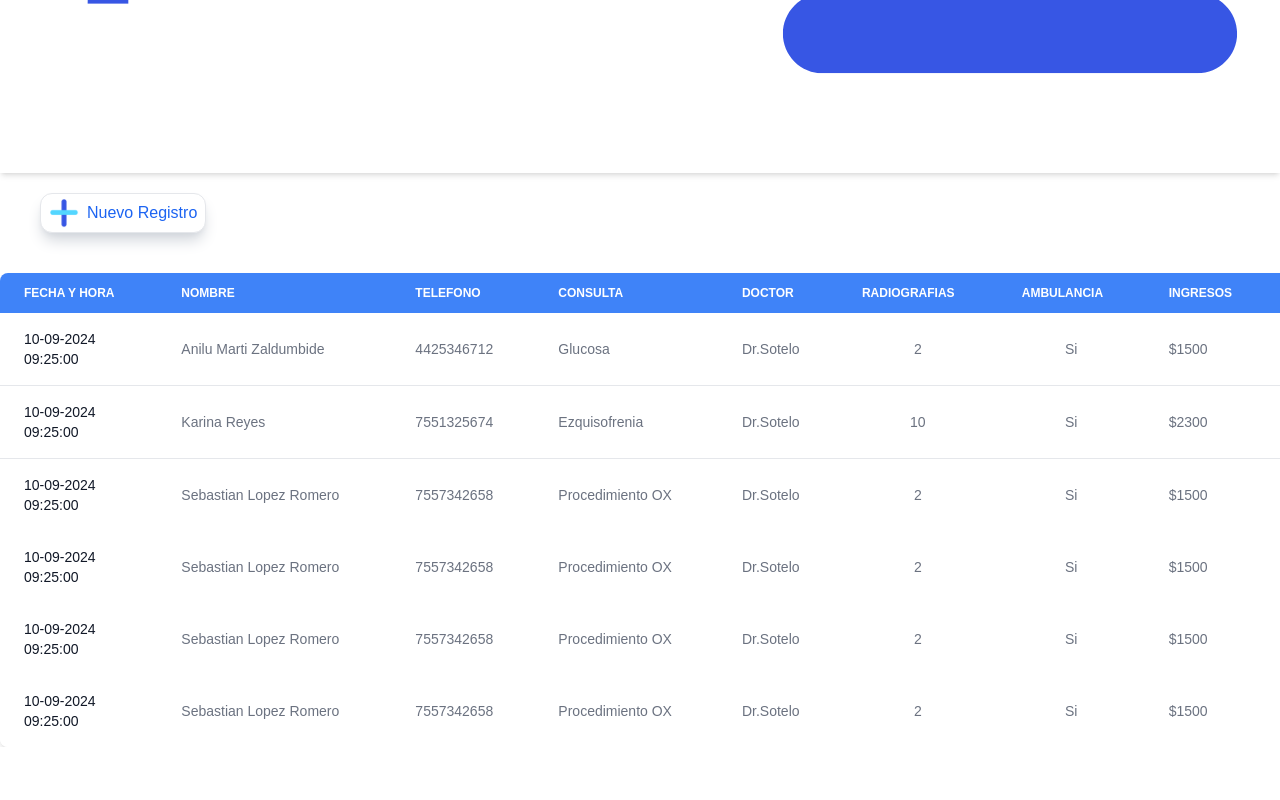
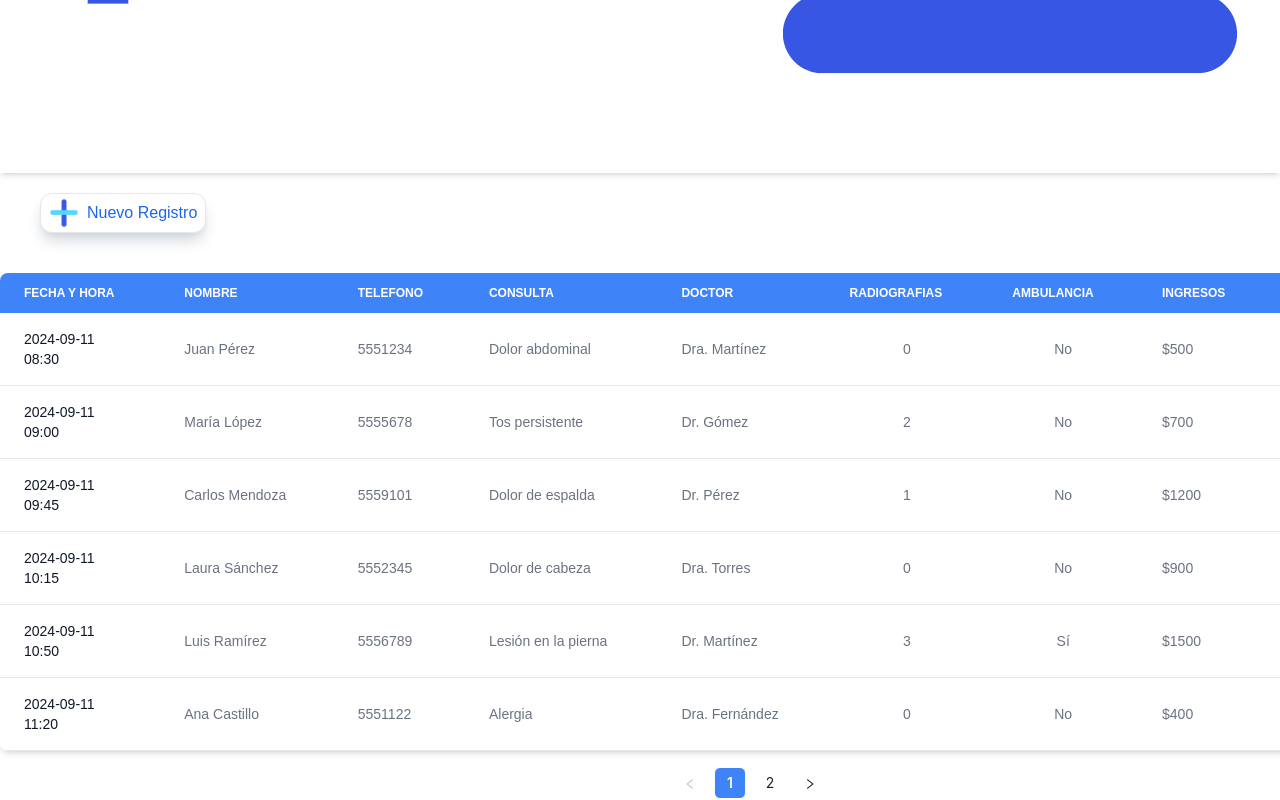
Before and after one commit to SROSWALDO/clinica, a Next.js app: page / in a window 1280 px wide. Shown: the part 327-1127 px from the top of the page. Before the commit the page ends 1074 px from the top, so only its background shows below. Built offline with nearby package versions, Linux system fonts and the light colour scheme.

Commit message:
add pagination

```diff
--- a/package.json
+++ b/package.json
@@ -9,6 +9,7 @@
     "lint": "next lint"
   },
   "dependencies": {
+    "antd": "^5.20.6",
     "clinica": "file:",
     "flowbite-react": "^0.10.1",
     "next": "14.2.9",
--- a/src/Components/Formulario.jsx
+++ b/src/Components/Formulario.jsx
@@ -1,4 +1,4 @@
-import React, { useEffect, useRef } from 'react';
+import React, { useEffect, useRef } from "react";
 
 const Formulario = ({ id, onClose }) => {
   const modalRef = useRef(null);
@@ -10,9 +10,9 @@ const Formulario = ({ id, onClose }) => {
       }
     };
 
-    document.addEventListener('mousedown', handleClickOutside);
+    document.addEventListener("mousedown", handleClickOutside);
     return () => {
-      document.removeEventListener('mousedown', handleClickOutside);
+      document.removeEventListener("mousedown", handleClickOutside);
     };
   }, [onClose]);
 
--- /dev/null
+++ b/src/api.json
@@ -0,0 +1,122 @@
+[
+    {
+      "Fecha": "2024-09-11",
+      "Hora": "08:30",
+      "Nombre": "Juan Pérez",
+      "Telefono": 5551234,
+      "Consulta": "Dolor abdominal",
+      "Doctor": "Dra. Martínez",
+      "Radiografias": 0,
+      "Ambulancia": "No",
+      "Ingresos": 500,
+      "Egresos": 50
+    },
+    {
+      "Fecha": "2024-09-11",
+      "Hora": "09:00",
+      "Nombre": "María López",
+      "Telefono": 5555678,
+      "Consulta": "Tos persistente",
+      "Doctor": "Dr. Gómez",
+      "Radiografias": 2,
+      "Ambulancia": "No",
+      "Ingresos": 700,
+      "Egresos": 60
+    },
+    {
+      "Fecha": "2024-09-11",
+      "Hora": "09:45",
+      "Nombre": "Carlos Mendoza",
+      "Telefono": 5559101,
+      "Consulta": "Dolor de espalda",
+      "Doctor": "Dr. Pérez",
+      "Radiografias": 1,
+      "Ambulancia": "No",
+      "Ingresos": 1200,
+      "Egresos": 80
+    },
+    {
+      "Fecha": "2024-09-11",
+      "Hora": "10:15",
+      "Nombre": "Laura Sánchez",
+      "Telefono": 5552345,
+      "Consulta": "Dolor de cabeza",
+      "Doctor": "Dra. Torres",
+      "Radiografias": 0,
+      "Ambulancia": "No",
+      "Ingresos": 900,
+      "Egresos": 55
+    },
+    {
+      "Fecha": "2024-09-11",
+      "Hora": "10:50",
+      "Nombre": "Luis Ramírez",
+      "Telefono": 5556789,
+      "Consulta": "Lesión en la pierna",
+      "Doctor": "Dr. Martínez",
+      "Radiografias": 3,
+      "Ambulancia": "Sí",
+      "Ingresos": 1500,
+      "Egresos": 90
+    },
+    {
+      "Fecha": "2024-09-11",
+      "Hora": "11:20",
+      "Nombre": "Ana Castillo",
+      "Telefono": 5551122,
+      "Consulta": "Alergia",
+      "Doctor": "Dra. Fernández",
+      "Radiografias": 0,
+      "Ambulancia": "No",
+      "Ingresos": 400,
+      "Egresos": 30
+    },
+    {
+      "Fecha": "2024-09-11",
+      "Hora": "11:50",
+      "Nombre": "Pedro García",
+      "Telefono": 5553344,
+      "Consulta": "Fractura de brazo",
+      "Doctor": "Dr. Ruiz",
+      "Radiografias": 2,
+      "Ambulancia": "Sí",
+      "Ingresos": 2000,
+      "Egresos": 120
+    },
+    {
+      "Fecha": "2024-09-11",
+      "Hora": "12:15",
+      "Nombre": "Sofía Romero",
+      "Telefono": 5555566,
+      "Consulta": "Problemas respiratorios",
+      "Doctor": "Dra. Méndez",
+      "Radiografias": 0,
+      "Ambulancia": "No",
+      "Ingresos": 1300,
+      "Egresos": 85
+    },
+    {
+      "Fecha": "2024-09-11",
+      "Hora": "12:45",
+      "Nombre": "Miguel Torres",
+      "Telefono": 5557788,
+      "Consulta": "Dolor en el pecho",
+      "Doctor": "Dr. Rodríguez",
+      "Radiografias": 1,
+      "Ambulancia": "Sí",
+      "Ingresos": 2500,
+      "Egresos": 150
+    },
+    {
+      "Fecha": "2024-09-11",
+      "Hora": "13:10",
+      "Nombre": "Elena Vargas",
+      "Telefono": 5559900,
+      "Consulta": "Mareos",
+      "Doctor": "Dra. López",
+      "Radiografias": 0,
+      "Ambulancia": "No",
+      "Ingresos": 600,
+      "Egresos": 40
+    }
+  ]
--- a/src/app/globals.css
+++ b/src/app/globals.css
@@ -4,3 +4,12 @@
 
 @import url('https://fonts.googleapis.com/css2?family=Poppins:ital,wght@0,100;0,200;0,300;0,400;0,500;0,600;0,700;0,800;0,900;1,100;1,200;1,300;1,400;1,500;1,600;1,700;1,800;1,900&display=swap');
 @import 'flowbite';
+
+.ant-pagination-item-active {
+    background-color: #3F83F8 !important; /* Cambia a tu color deseado */
+    border-color: #ffffff !important; /* Cambia el color del borde si lo deseas */
+  }
+
+  .ant-pagination-item-active a {
+    color: white !important; /* Cambia el color del texto si es necesario */
+  }
--- a/src/app/page.js
+++ b/src/app/page.js
@@ -4,9 +4,26 @@ import more from "../assets/new.png";
 import edit from "../assets/edit.svg";
 import { useState } from "react";
 import Formulario from "@/Components/Formulario";
+import data from '../api.json'
+import { Pagination } from "antd";
 
 export default function Home() {
   const [isModalOpen, setIsModalOpen] = useState(false);
+  const [pacientes, setPacientes] = useState(data);
+
+  const [currentPage, setCurrentPage] = useState(1);
+  const pageSize = 6;
+
+  const startIndex = (currentPage - 1) * pageSize; //0
+  const endIndex = startIndex + pageSize; //6
+  const currentTasks = pacientes.slice(startIndex, endIndex);
+
+  //Para la página 1, slice(0, 6) devuelve: [0, 1, 2, 3, 4, 5].
+  //Para la página 2, slice(6, 12) devuelve: [6, 7, 8, 9, 10, 11].
+
+  const handlePageChange = (page) => {
+    setCurrentPage(page);
+  };
 
   const handleOpenModal = () => setIsModalOpen(true);
   const handleCloseModal = () => setIsModalOpen(false);
@@ -28,167 +45,87 @@ export default function Home() {
       </div>
 
       <div className="mt-10 w-[1500px] m-auto ">
-        <div class="relative overflow-x-auto shadow-md sm:rounded-lg">
-          <table class="w-full text-sm text-left rtl:text-right text-gray-500 dark:text-gray-400 ">
-            <thead class="text-xs text-white uppercase font-poppins bg-blue-500">
+        <div className="relative overflow-x-auto shadow-md sm:rounded-lg">
+          <table className="w-full text-sm text-left rtl:text-right text-gray-500 dark:text-gray-400 ">
+            <thead className="text-xs text-white uppercase font-poppins bg-blue-500">
               <tr>
-                <th scope="col" class="px-6 py-3">
+                <th scope="col" className="px-6 py-3">
                   Fecha y Hora
                 </th>
-                <th scope="col" class="px-6 py-3">
+                <th scope="col" className="px-6 py-3">
                   Nombre
                 </th>
-                <th scope="col" class="px-6 py-3">
+                <th scope="col" className="px-6 py-3">
                   Telefono
                 </th>
-                <th scope="col" class="px-6 py-3">
+                <th scope="col" className="px-6 py-3">
                   Consulta
                 </th>
-                <th scope="col" class="px-6 py-3">
+                <th scope="col" className="px-6 py-3">
                   Doctor
                 </th>
-                <th scope="col" class="px-6 py-3">
+                <th scope="col" className="px-6 py-3">
                   Radiografias
                 </th>
-                <th scope="col" class="px-6 py-3">
+                <th scope="col" className="px-6 py-3">
                   Ambulancia
                 </th>
-                <th scope="col" class="px-6 py-3">
+                <th scope="col" className="px-6 py-3">
                   Ingresos
                 </th>
 
-                <th scope="col" class="px-6 py-3">
+                <th scope="col" className="px-6 py-3">
                   Egresos
                 </th>
-                <th scope="col" class="px-6 py-3">
+                <th scope="col" className="px-6 py-3">
                   Action
                 </th>
               </tr>
             </thead>
             <tbody>
-              <tr class="bg-white border-b dark:bg-gray-800 dark:border-gray-700">
+            {currentTasks.map(paciente => (
+              <tr key={paciente.nombre} className="bg-white border-b dark:bg-gray-800 dark:border-gray-700">
                 <th
                   scope="row"
-                  class="px-6 py-4 font-medium text-gray-900 whitespace-nowrap dark:text-white"
+                  className="px-6 py-4 font-medium text-gray-900 whitespace-nowrap dark:text-white"
                 >
-                  <p>10-09-2024</p>
-                  <p>09:25:00</p>
+                  <p>{paciente.Fecha}</p>
+                  <p>{paciente.Hora}</p>
                 </th>
-                <td class="px-6 py-4">Anilu Marti Zaldumbide</td>
-                <td class="px-6 py-4">4425346712</td>
-                <td class="px-6 py-4">Glucosa</td>
-                <td class="px-6 py-4">Dr.Sotelo</td>
-                <td class="px-6 py-4 text-center">2</td>
-                <td class="px-6 py-4 text-center ">Si</td>
-                <td class="px-6 py-4">$1500</td>
-                <td class="px-6 py-4">$600</td>
-                <td class="px-6 py-4">
-                  <Image className="w-[30px] m-auto" src={edit} alt="edit" />
+                <td className="px-6 py-4">{paciente.Nombre}</td>
+                <td className="px-6 py-4">{paciente.Telefono}</td>
+                <td className="px-6 py-4">{paciente.Consulta}</td>
+                <td className="px-6 py-4">{paciente.Doctor}</td>
+                <td className="px-6 py-4 text-center">{paciente.Radiografias}</td>
+                <td className="px-6 py-4 text-center ">{paciente.Ambulancia}</td>
+                <td className="px-6 py-4">${paciente.Ingresos}</td>
+                <td className="px-6 py-4">${paciente.Egresos}</td>
+                <td className="px-6 py-4">
+                  <Image
+                    className="w-[30px] m-auto"
+                    src={edit}
+                    alt="edit"
+                  />
                 </td>
               </tr>
-              <tr class="bg-white border-b dark:bg-gray-800 dark:border-gray-700">
-                <th
-                  scope="row"
-                  class="px-6 py-4 font-medium text-gray-900 whitespace-nowrap dark:text-white"
-                >
-                  <p>10-09-2024</p>
-                  <p>09:25:00</p>
-                </th>
-                <td class="px-6 py-4">Karina Reyes</td>
-                <td class="px-6 py-4">7551325674</td>
-                <td class="px-6 py-4">Ezquisofrenia</td>
-                <td class="px-6 py-4">Dr.Sotelo</td>
-                <td class="px-6 py-4 text-center">10</td>
-                <td class="px-6 py-4 text-center">Si</td>
-                <td class="px-6 py-4">$2300</td>
-                <td class="px-6 py-4">$700</td>
-                <td class="px-6 py-4">
-                  <Image className="w-[30px] m-auto" src={edit} alt="edit" />
-                </td>
-              </tr>
-              <tr class="bg-white dark:bg-gray-800">
-                <th
-                  scope="row"
-                  class="px-6 py-4 font-medium text-gray-900 whitespace-nowrap dark:text-white"
-                >
-                  <p>10-09-2024</p>
-                  <p>09:25:00</p>
-                </th>
-                <td class="px-6 py-4">Sebastian Lopez Romero</td>
-                <td class="px-6 py-4">7557342658</td>
-                <td class="px-6 py-4">Procedimiento OX</td>
-                <td class="px-6 py-4">Dr.Sotelo</td>
-                <td class="px-6 py-4 text-center">2</td>
-                <td class="px-6 py-4 text-center">Si</td>
-                <td class="px-6 py-4">$1500</td>
-                <td class="px-6 py-4">$600</td>
-                <td class="px-6 py-4">
-                  <Image className="w-[30px] m-auto" src={edit} alt="edit" />
-                </td>
-              </tr>
-              <tr class="bg-white dark:bg-gray-800">
-                <th
-                  scope="row"
-                  class="px-6 py-4 font-medium text-gray-900 whitespace-nowrap dark:text-white"
-                >
-                  <p>10-09-2024</p>
-                  <p>09:25:00</p>
-                </th>
-                <td class="px-6 py-4">Sebastian Lopez Romero</td>
-                <td class="px-6 py-4">7557342658</td>
-                <td class="px-6 py-4">Procedimiento OX</td>
-                <td class="px-6 py-4">Dr.Sotelo</td>
-                <td class="px-6 py-4 text-center">2</td>
-                <td class="px-6 py-4 text-center">Si</td>
-                <td class="px-6 py-4">$1500</td>
-                <td class="px-6 py-4">$600</td>
-                <td class="px-6 py-4">
-                  <Image className="w-[30px] m-auto" src={edit} alt="edit" />
-                </td>
-              </tr>
-              <tr class="bg-white dark:bg-gray-800">
-                <th
-                  scope="row"
-                  class="px-6 py-4 font-medium text-gray-900 whitespace-nowrap dark:text-white"
-                >
-                  <p>10-09-2024</p>
-                  <p>09:25:00</p>
-                </th>
-                <td class="px-6 py-4">Sebastian Lopez Romero</td>
-                <td class="px-6 py-4">7557342658</td>
-                <td class="px-6 py-4">Procedimiento OX</td>
-                <td class="px-6 py-4">Dr.Sotelo</td>
-                <td class="px-6 py-4 text-center">2</td>
-                <td class="px-6 py-4 text-center">Si</td>
-                <td class="px-6 py-4">$1500</td>
-                <td class="px-6 py-4">$600</td>
-                <td class="px-6 py-4">
-                  <Image className="w-[30px] m-auto" src={edit} alt="edit" />
-                </td>
-              </tr>
-              <tr class="bg-white dark:bg-gray-800">
-                <th
-                  scope="row"
-                  class="px-6 py-4 font-medium text-gray-900 whitespace-nowrap dark:text-white"
-                >
-                  <p>10-09-2024</p>
-                  <p>09:25:00</p>
-                </th>
-                <td class="px-6 py-4">Sebastian Lopez Romero</td>
-                <td class="px-6 py-4">7557342658</td>
-                <td class="px-6 py-4">Procedimiento OX</td>
-                <td class="px-6 py-4">Dr.Sotelo</td>
-                <td class="px-6 py-4 text-center">2</td>
-                <td class="px-6 py-4 text-center">Si</td>
-                <td class="px-6 py-4">$1500</td>
-                <td class="px-6 py-4">$600</td>
-                <td class="px-6 py-4">
-                  <Image className="w-[30px] m-auto" src={edit} alt="edit" />
-                </td>
-              </tr>
+
+            ))}
+
+
             </tbody>
           </table>
         </div>
+
+        {pacientes.length > pageSize && (
+          <Pagination
+          className="flex justify-center mt-4"
+          current={currentPage}
+          pageSize={pageSize}
+          total={pacientes.length}
+          onChange={handlePageChange}
+        />
+        ) }
+
       </div>
     </div>
   );
```
Also changed, not shown: 1 other file (tests, documents, lock files or other folders).
